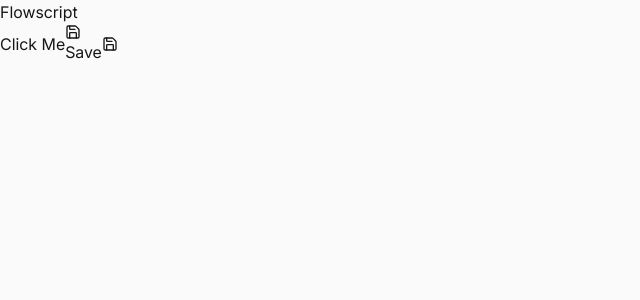
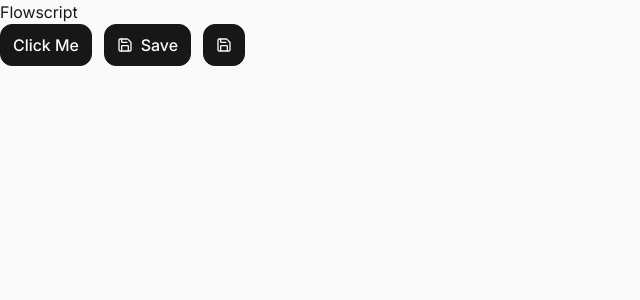
Before and after one commit to domingasp/flowscript, a Vue app: page / in a window 1280 px wide. Shown: the top 300 px of the page, without its empty margins (0-640 px from the left). Built offline with nearby package versions, Linux system fonts and the light colour scheme.

Commit message:
refactor: migrate button to tailwind

```diff
--- a/src/components/Button.vue
+++ b/src/components/Button.vue
@@ -1,78 +1,44 @@
 <script setup lang="ts">
-// import { useSlots } from "vue";
+import { tv, VariantProps } from 'tailwind-variants';
+import { useSlots } from 'vue';
 
-// const button = cva("button", {
-// 	variants: {
-// 		icon: {
-// 			true: "icon",
-// 		},
-// 		variant: {
-// 			default: "default",
-// 		},
-// 	},
-// });
+const buttonVariants = tv({
+	base: `
+   flex shrink-0 items-center justify-center gap-sm rounded-xl border-1
+   border-transparent font-medium transition-all select-none
+ `,
+	variants: {
+		size: {
+			default: "px-md py-sm",
+			icon: "h-[2.625rem] w-[2.625rem] p-0"
+		},
+		variant: {
+			default: `
+     border-fill-brand bg-fill-brand text-fill-on-brand
+     hover:border-fill-brand-hover hover:bg-fill-brand-hover
+     active:border-fill-brand-active active:bg-fill-brand-active
+   `
+		}
+	}
+});
 
-// type ButtonProps = VariantProps<typeof button>;
+type ButtonVariants = VariantProps<typeof buttonVariants>;
 
-// withDefaults(
-// 	defineProps<{
-// 		variant?: ButtonProps["variant"];
-// 	}>(),
-// 	{
-// 		variant: "default",
-// 	}
-// );
+withDefaults(
+	defineProps<{
+		variant?: ButtonVariants['variant'];
+	}>(),
+	{
+		variant: 'default'
+	})
 
-// const slots = useSlots();
-// 		:class="button({ variant, icon: !!slots.icon && !slots.default })"
-
+const slots = useSlots();
 </script>
 
 <template>
-	<button v-bind="$attrs" class="button">
+	<button v-bind="$attrs"
+		:class="buttonVariants({ variant, size: !!slots.icon && !slots.default ? 'icon' : 'default' })">
 		<slot name="icon" />
 		<slot />
 	</button>
 </template>
-
-<style lang="scss" scoped>
-.button {
-	// @include user-select(none);
-	// display: flex;
-	// flex-shrink: 0;
-	// gap: $spacing-sm;
-	// align-items: center;
-	// justify-content: center;
-	// padding-block: $spacing-md;
-	// padding-inline: $spacing-lg;
-	// font-size: $font-size-md;
-	// font-weight: $font-weight-medium;
-	// border: solid 1px;
-	// border-radius: $radius-xl;
-	// transition: background-color $transition-duration-sm,
-	// 	border-color $transition-duration-sm, outline $transition-duration-sm;
-}
-
-.icon {
-	--button-height: 2.785rem;
-	width: var(--button-height);
-	height: var(--button-height);
-	padding: 0;
-}
-
-.default {
-	color: var(--color-fill-on-brand);
-	background-color: var(--color-fill-brand);
-	border-color: var(--color-fill-brand);
-
-	&:hover {
-		background-color: var(--color-fill-brand-hover);
-		border-color: var(--color-fill-brand-hover);
-	}
-
-	&:active {
-		background-color: var(--color-fill-brand-active);
-		border-color: var(--color-fill-brand-active);
-	}
-}
-</style>
--- a/src/features/example/Example.vue
+++ b/src/features/example/Example.vue
@@ -5,7 +5,7 @@ import Button from "../../components/Button.vue";
 </script>
 
 <template>
-	<div class="wrapper">
+	<div class="flex flex-row gap-md">
 		<Button @click="console.log('Clicked')">Click Me</Button>
 		<Button>
 			<template v-slot:icon>
@@ -20,11 +20,3 @@ import Button from "../../components/Button.vue";
 		</Button>
 	</div>
 </template>
-
-<style lang="scss" scoped>
-.wrapper {
-	display: flex;
-	flex-direction: row;
-	// gap: $spacing-md;
-}
-</style>
--- a/src/styles/fonts.css
+++ b/src/styles/fonts.css
@@ -1,5 +1,5 @@
 @font-face {
-  font-family: "Inter";
+  font-family: Inter;
   font-style: normal;
   font-weight: 100 900;
   src: url("../assets/fonts/Inter-VariableFont_opsz,wght.woff2") format("woff2");
@@ -7,7 +7,7 @@
 }
 
 @font-face {
-  font-family: "Inter";
+  font-family: Inter;
   font-style: italic;
   font-weight: 100 900;
   src: url("../assets/fonts/Inter-Italic-VariableFont_opsz,wght.woff2")
--- a/src/styles/globals.css
+++ b/src/styles/globals.css
@@ -5,28 +5,41 @@
 
 @theme {
   --font-sans: "Inter", sans-serif;
-
   --transition-duration-sm: 150ms;
   --transition-duration-md: 225ms;
   --transition-duration-lg: 300ms;
-
-  /* --------------------------------- Colors --------------------------------- */
+  --spacing-sm-md: 0.6rem;
+  --spacing-xs: 0.25rem;
+  --spacing-sm: 0.5rem;
+  --spacing-md: 0.75rem;
+  --spacing-lg: 1rem;
+  --spacing-xl: 1.5rem;
+  --spacing-2xl: 2rem;
   --color-focus: var(--color-blue-500);
-
   --color-background: var(--color-neutral-50);
   --color-foreground: var(--color-neutral-900);
-
-  --color-fill-brand: var(--color-red-500);
-  --color-fill-brand-hover: var(--color-green-500);
-  --color-fill-brand-active: var(--color-green-500);
-
-  --color-fill-on-brand: var(--color-blue-500);
+  --color-fill-brand: var(--color-neutral-900);
+  --color-fill-brand-hover: oklch(
+    from var(--color-fill-brand) calc(l + 0.1) c h
+  );
+  --color-fill-brand-active: oklch(
+    from var(--color-fill-brand) calc(l + 0.15) c h
+  );
+  --color-fill-on-brand: var(--color-neutral-50);
 }
 
 @layer themes {
   .dark {
     --color-background: var(--color-neutral-900);
     --color-foreground: var(--color-neutral-100);
+    --color-fill-brand: var(--color-neutral-50);
+    --color-fill-brand-hover: oklch(
+      from var(--color-fill-brand) calc(l - 0.1) c h
+    );
+    --color-fill-brand-active: oklch(
+      from var(--color-fill-brand) calc(l - 0.15) c h
+    );
+    --color-fill-on-brand: var(--color-neutral-900);
   }
 }
 
@@ -43,7 +56,6 @@
   }
 
   *:focus-visible {
-    /* TODO offset? */
-    @apply ring-3 ring-focus outline-none;
+    @apply ring-offset-2 ring-offset-background ring-2 ring-focus outline-none;
   }
 }
```
